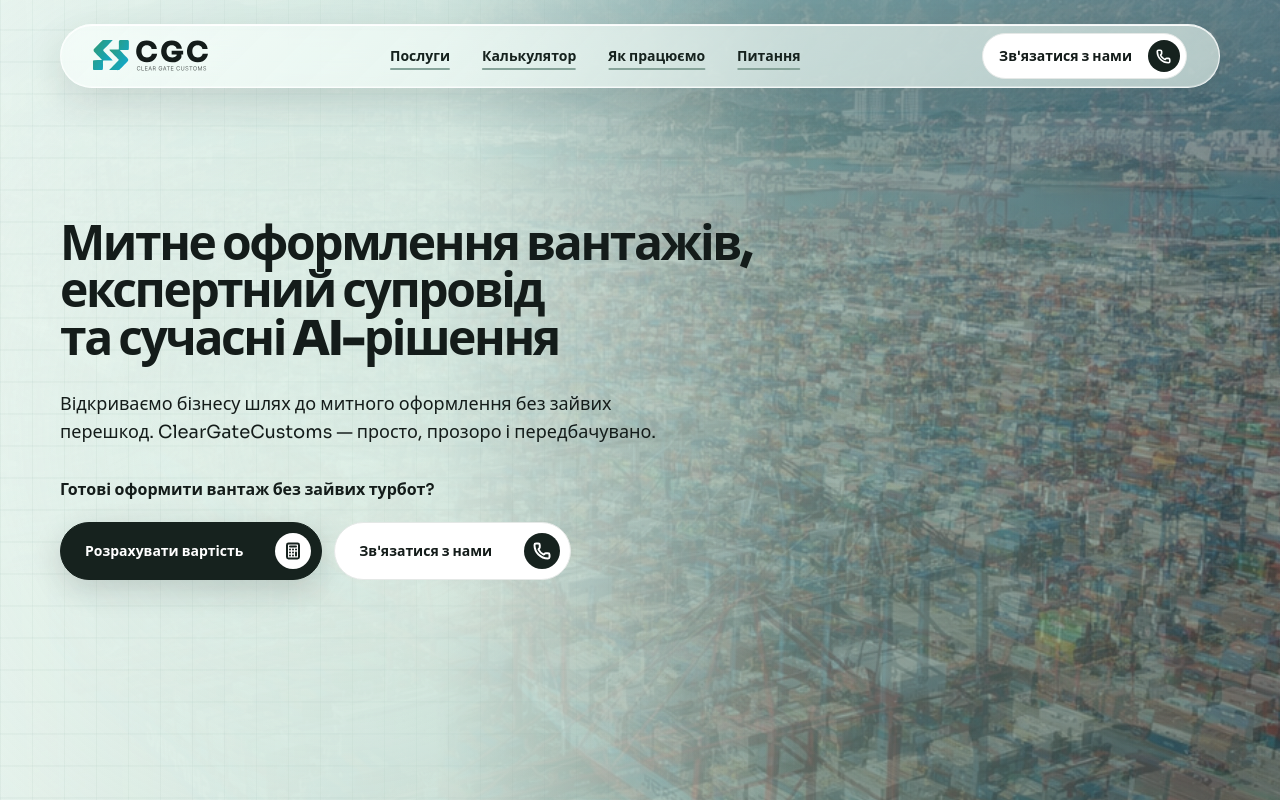
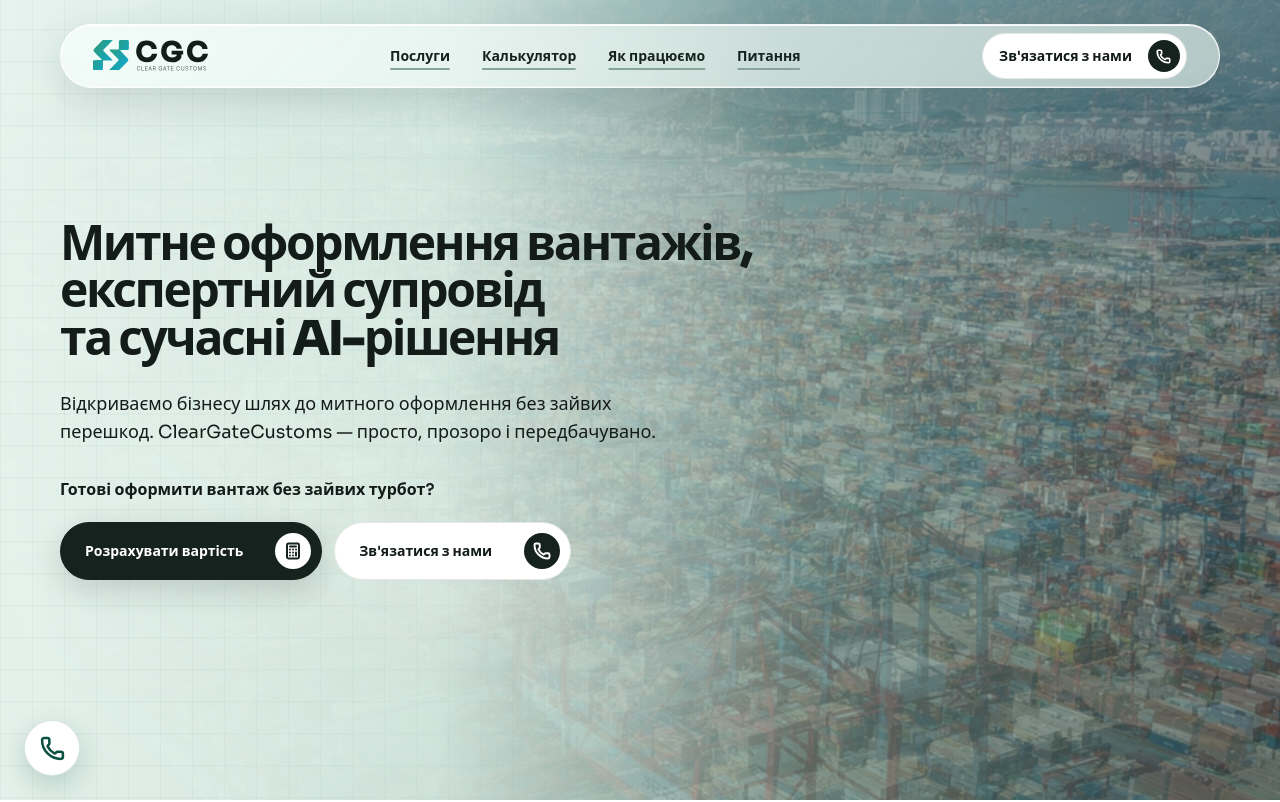
Before and after one commit to eerinessofsilence/bristol, a React (Vite) app in the folder frontend/: page / in a window 1280 px wide. Shown: the top 802 px of the page. Built offline with nearby package versions, Linux system fonts and the light colour scheme; no server answers; a web font is replaced by a local one.

Commit message:
feat(frontend): add floating contact action

```diff
--- a/frontend/src/App.tsx
+++ b/frontend/src/App.tsx
@@ -1,4 +1,5 @@
 import { useEffect, useState } from 'react';
+import { Phone } from 'lucide-react';
 import { Calculator } from './components/Calculator';
 import { ContactModal } from './components/ContactModal';
 import { CoverageMap } from './components/CoverageMap';
@@ -56,7 +57,12 @@ export function App() {
         <MissionValues />
         <Services onRequestConsultation={() => setIsConsultationOpen(true)} />
         <Intro />
-        <Calculator onContact={setContactQuote} />
+        <Calculator
+          onContact={(quote) => {
+            setContactQuote(quote);
+            setIsConsultationOpen(true);
+          }}
+        />
         <Process />
         <Testimonials />
         <Partners />
@@ -64,6 +70,16 @@ export function App() {
         <Faq />
       </main>
       <Footer />
+      {!isConsultationOpen && contactQuote === null && (
+        <button
+          type="button"
+          aria-label="Відкрити контактну форму"
+          className="fixed bottom-[max(1rem,env(safe-area-inset-bottom))] left-4 z-[900] grid size-14 cursor-pointer place-items-center rounded-full border border-[#085041]/15 bg-white text-[#085041] shadow-[0_10px_28px_rgba(8,80,65,0.2)] transition hover:-translate-y-0.5 hover:bg-[#e1f5ee] hover:shadow-[0_14px_32px_rgba(8,80,65,0.26)] focus-visible:outline-2 focus-visible:outline-offset-2 focus-visible:outline-[#085041] sm:bottom-[max(1.5rem,env(safe-area-inset-bottom))] sm:left-6"
+          onClick={() => setIsConsultationOpen(true)}
+        >
+          <Phone size={25} strokeWidth={2.4} aria-hidden="true" />
+        </button>
+      )}
       <ContactModal
         isOpen={contactQuote !== null || isConsultationOpen}
         quote={contactQuote}
```
